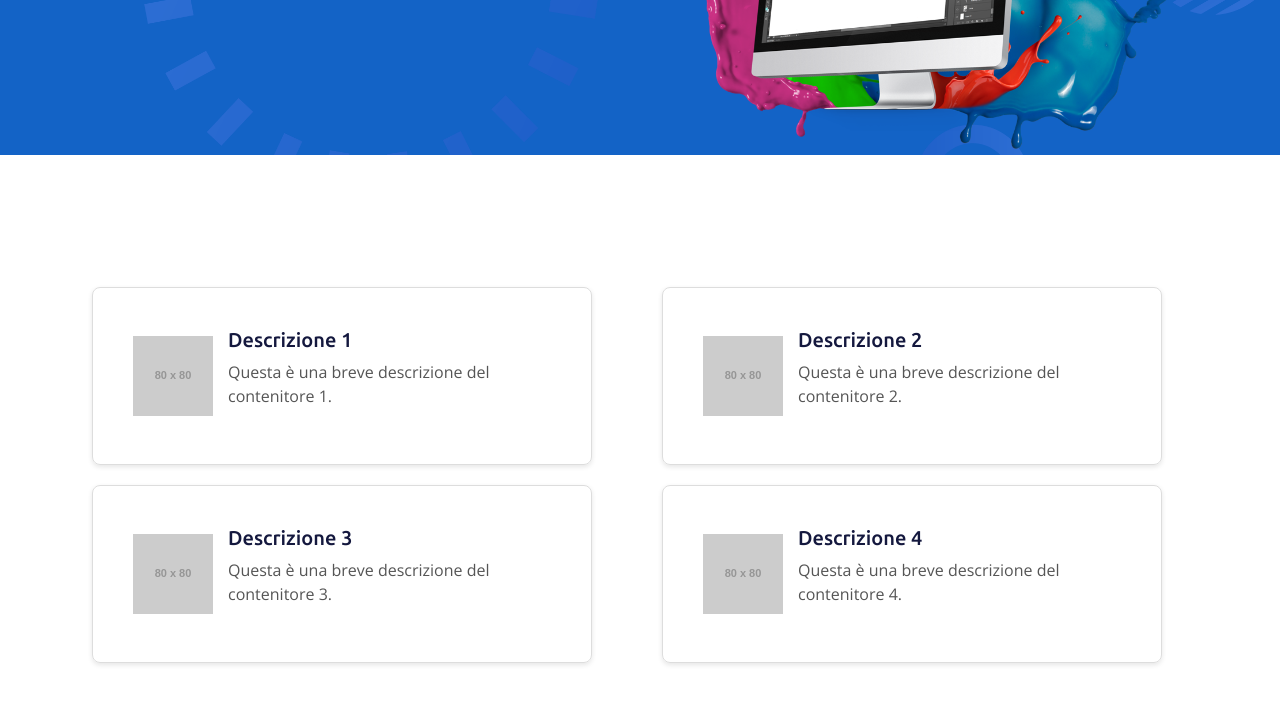
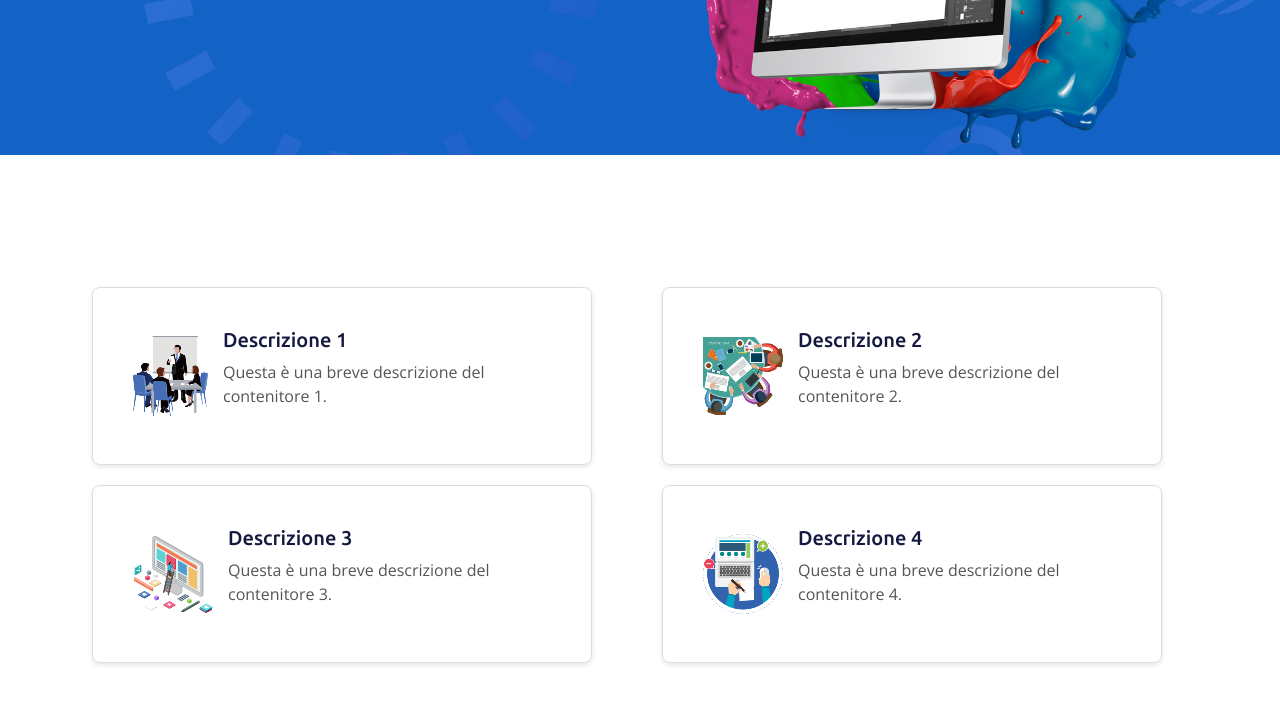
Before and after one commit to roberto-git70/Mio-Sito-bootstrap, a plain HTML site: page il-nostro-metodo.html in a window 1280 px wide. Shown: the part 396-1100 px from the top of the page. Drawn offline with nearby package versions, Linux system fonts and the light colour scheme; placeholder pictures from the web are drawn by us.

Commit message:
Sito Bootstrap

```diff
--- a/il-nostro-metodo.html
+++ b/il-nostro-metodo.html
@@ -144,7 +144,7 @@
                 <!-- Primo contenitore -->
                 <div class="col-md-6">
                     <div class="content-box">
-                        <img src="https://via.placeholder.com/80" alt="Immagine 1">
+                        <img src="img/meet_1.png" alt="Immagine 1">
                         <div>
                             <h5>Descrizione 1</h5>
                             <p>Questa è una breve descrizione del contenitore 1.</p>
@@ -154,7 +154,7 @@
                 <!-- Secondo contenitore -->
                 <div class="col-md-6">
                     <div class="content-box">
-                        <img src="https://via.placeholder.com/80" alt="Immagine 2">
+                        <img src="img/meet_2.png" alt="Immagine 2">
                         <div>
                             <h5>Descrizione 2</h5>
                             <p>Questa è una breve descrizione del contenitore 2.</p>
@@ -164,7 +164,7 @@
                 <!-- Terzo contenitore -->
                 <div class="col-md-6">
                     <div class="content-box">
-                        <img src="https://via.placeholder.com/80" alt="Immagine 3">
+                        <img src="img/meet-3.png" alt="Immagine 3">
                         <div>
                             <h5>Descrizione 3</h5>
                             <p>Questa è una breve descrizione del contenitore 3.</p>
@@ -174,7 +174,7 @@
                 <!-- Quarto contenitore -->
                 <div class="col-md-6">
                     <div class="content-box">
-                        <img src="https://via.placeholder.com/80" alt="Immagine 4">
+                        <img src="img/meet-4.png" alt="Immagine 4">
                         <div>
                             <h5>Descrizione 4</h5>
                             <p>Questa è una breve descrizione del contenitore 4.</p>
```
Also changed, not shown: img/about-img.jpg (deleted), img/meet-3.png (added), img/meet-4.png (added), img/meet_1.png (added), img/meet_2.png (added).
